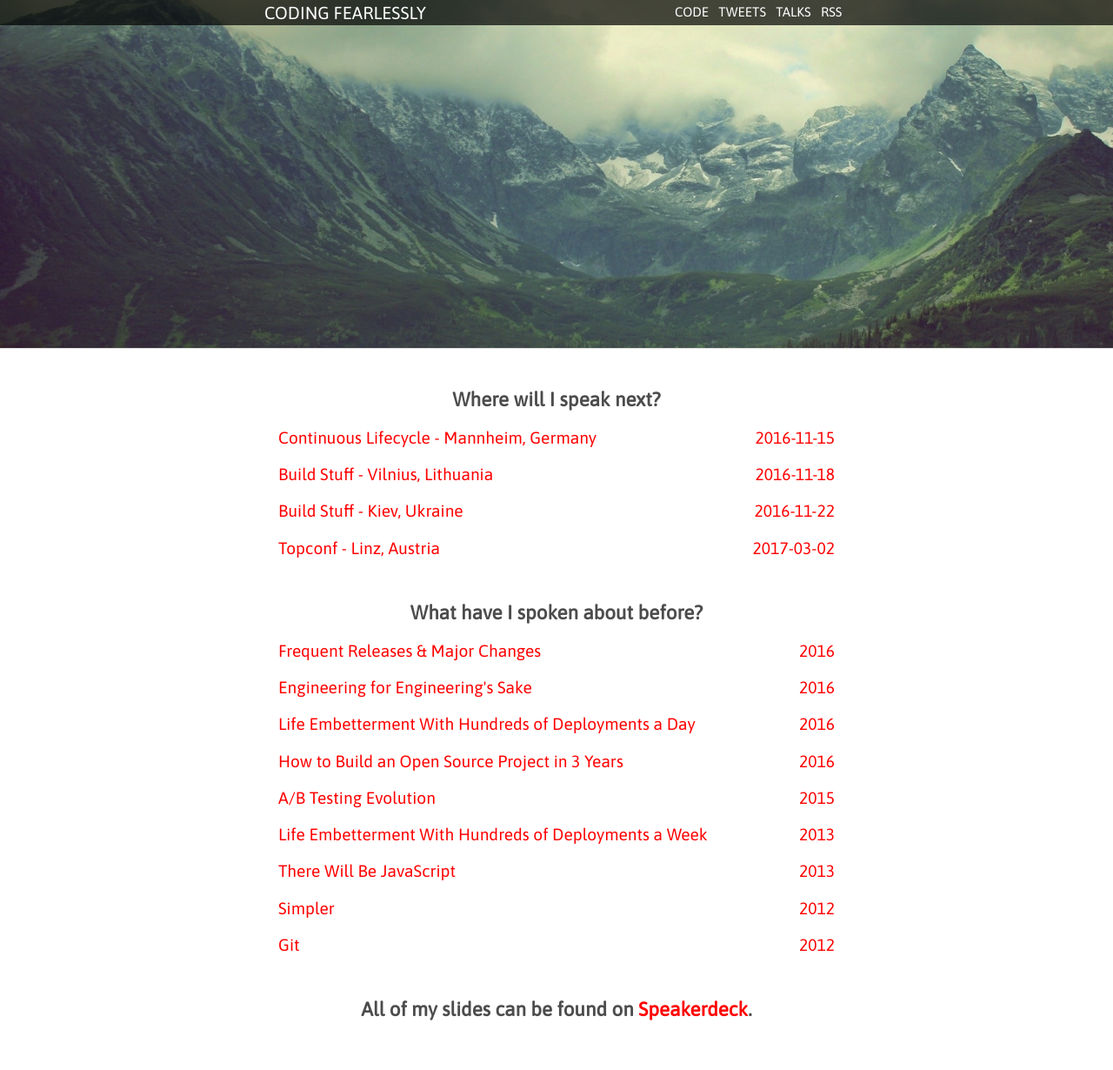
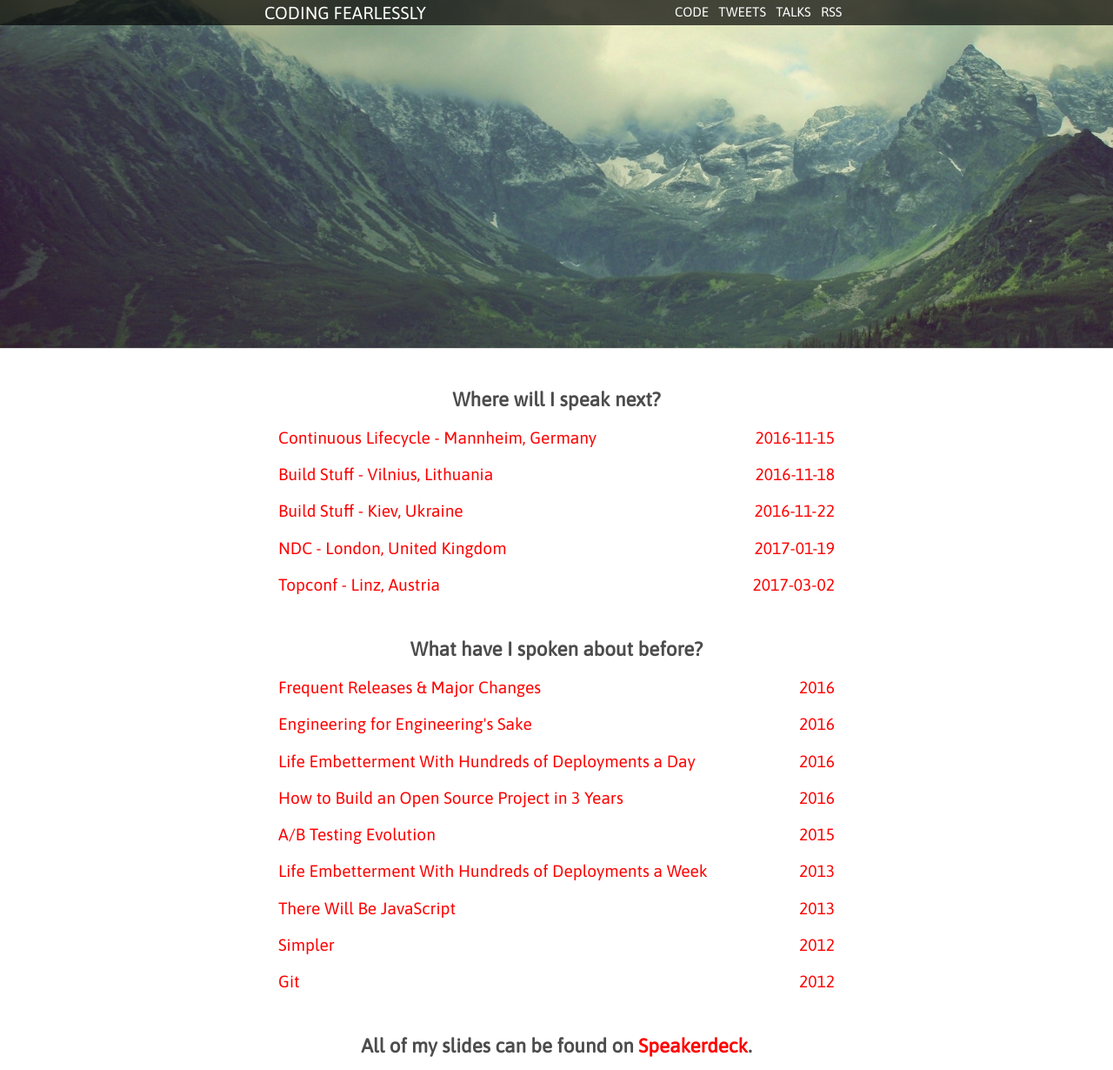
Before and after one commit to mmozuras/mmozuras.github.com, a Jekyll site: the page built from talks.html, in a window 1280 px wide. Shown: the whole page at 87% size. Built offline with Jekyll 4.4.1, drawn with Linux system fonts in a browser that asks for light colours; comment, search, counter and statistics services are not loaded; before the commit the page ends 1188 px from its top, so only the background shows below that.

Commit message:
Add NDC appeareance to the list of upcoming talks

```diff
--- a/talks.html
+++ b/talks.html
@@ -27,6 +27,13 @@ background: background
   </article>
 
   <article class="talk">
+    <a href="http://ndc-london.com/speaker/mindaugas-mozūras/">
+      <span>NDC - London, United Kingdom</span>
+      <span class="year">2017-01-19</span>
+    </a>
+  </article>
+
+  <article class="talk">
     <a href="http://topconf.com/linz-2017/speaker/mindaugas-mozūras/">
       <span>Topconf - Linz, Austria</span>
       <span class="year">2017-03-02</span>
```
